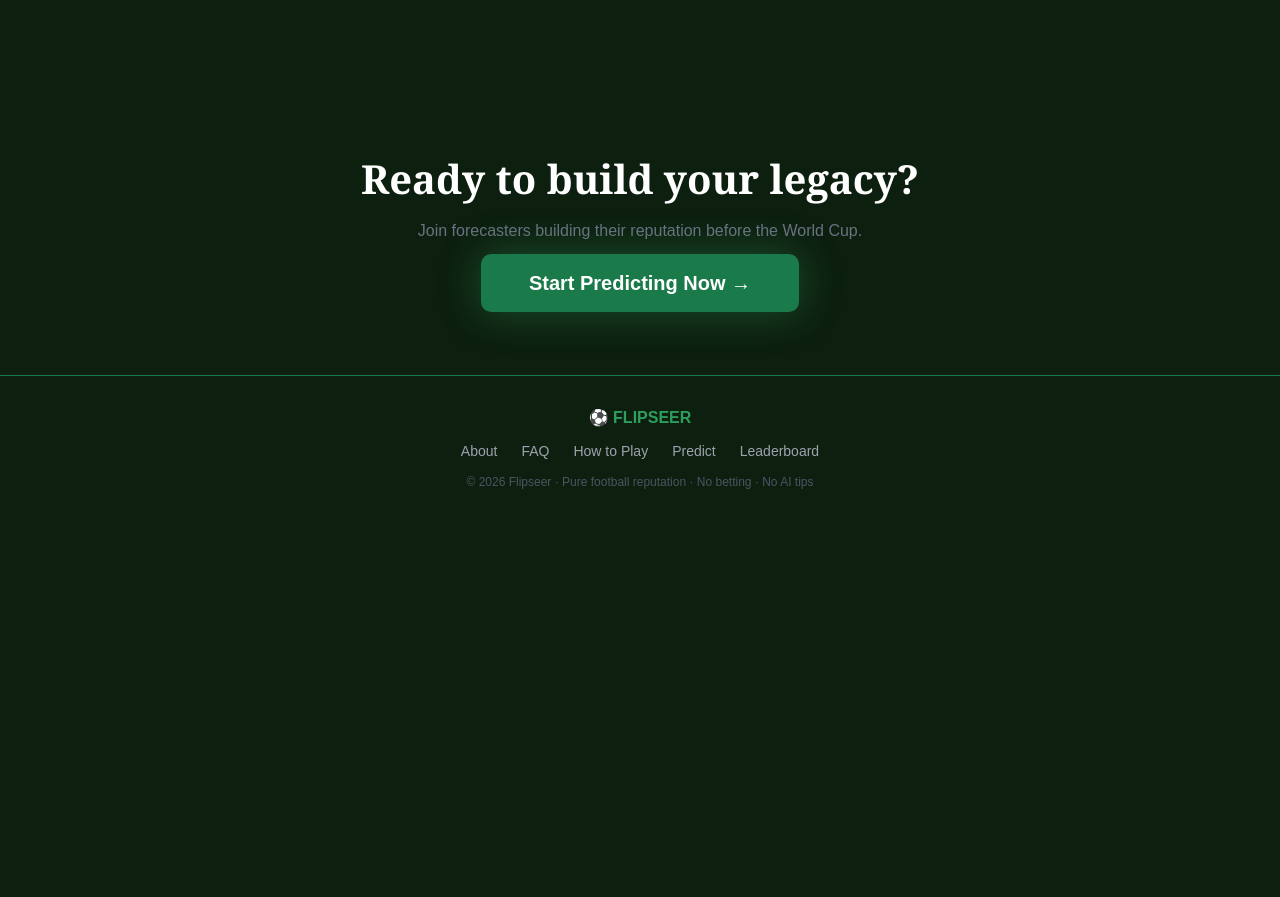
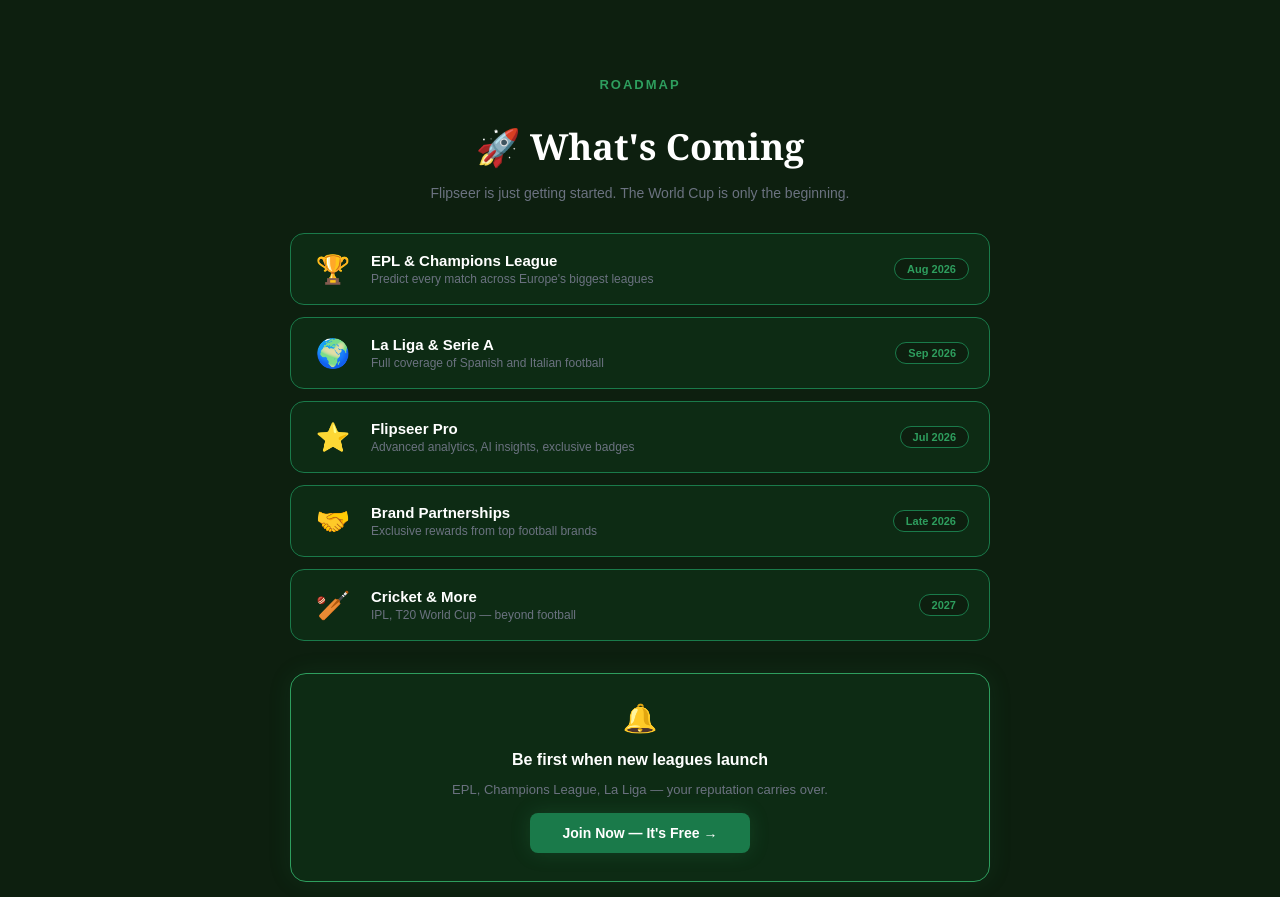
Before and after one commit to flipseer/flipseer, a Next.js app: page / in a window 1280 px wide. Shown: the part 1900-2797 px from the top of the page. Before the commit the page ends 2421 px from the top, so only its background shows below. Built offline with nearby package versions, Linux system fonts and the light colour scheme; no server answers; the database is empty.

Commit message:
Update page.tsx

```diff
--- a/app/page.tsx
+++ b/app/page.tsx
@@ -28,6 +28,14 @@ const FALLBACK_TICKER = [
   { country: 'Spain', username: 'Carlos', match: 'Spain vs Morocco', pick: 'Spain Win', confidence: 85 },
   { country: 'USA', username: 'Tyler', match: 'USA vs Canada', pick: 'USA Win', confidence: 70 },
   { country: 'Japan', username: 'Kenji', match: 'Germany vs Japan', pick: 'Japan Win', confidence: 60, upset: true },
+];
+
+const COMING_SOON = [
+  { icon: '🏆', title: 'EPL & Champions League', desc: "Predict every match across Europe's biggest leagues", date: 'Aug 2026' },
+  { icon: '🌍', title: 'La Liga & Serie A', desc: 'Full coverage of Spanish and Italian football', date: 'Sep 2026' },
+  { icon: '⭐', title: 'Flipseer Pro', desc: 'Advanced analytics, AI insights, exclusive badges', date: 'Jul 2026' },
+  { icon: '🤝', title: 'Brand Partnerships', desc: 'Exclusive rewards from top football brands', date: 'Late 2026' },
+  { icon: '🏏', title: 'Cricket & More', desc: 'IPL, T20 World Cup — beyond football', date: '2027' },
 ];
 
 export default function Home() {
@@ -84,12 +92,6 @@ export default function Home() {
     };
     fetchTicker();
   }, []);
-
-  const handleSubmit = async () => {
-    if (!email) return;
-    await supabase.from('waitlist').insert([{ email }]);
-    setSubmitted(true);
-  };
 
   const doubled = [...tickerItems, ...tickerItems];
 
@@ -233,6 +235,81 @@ export default function Home() {
         </div>
       </section>
 
+      {/* WHAT'S COMING */}
+      <section style={{ maxWidth: '700px', margin: '0 auto', padding: '0 20px 80px' }}>
+        <p style={{ textAlign: 'center', fontSize: '13px', color: '#2E9E5E', fontWeight: 'bold', letterSpacing: '2px', marginBottom: '12px' }}>ROADMAP</p>
+        <h2 style={{ textAlign: 'center', fontFamily: 'Georgia, serif', fontSize: '36px', marginBottom: '8px' }}>
+          🚀 What's Coming
+        </h2>
+        <p style={{ textAlign: 'center', color: '#6B7280', fontSize: '14px', marginBottom: '32px' }}>
+          Flipseer is just getting started. The World Cup is only the beginning.
+        </p>
+
+        <div style={{ display: 'flex', flexDirection: 'column', gap: '12px', marginBottom: '32px' }}>
+          {COMING_SOON.map(({ icon, title, desc, date }) => (
+            <div key={title} style={{
+              backgroundColor: '#0D2B14',
+              border: '1px solid #1A7A4A',
+              borderRadius: '14px',
+              padding: '18px 20px',
+              display: 'flex',
+              alignItems: 'center',
+              gap: '16px',
+              transition: 'border-color 0.2s',
+            }}>
+              <div style={{ fontSize: '28px', minWidth: '44px', textAlign: 'center' }}>{icon}</div>
+              <div style={{ flex: 1 }}>
+                <div style={{ fontSize: '15px', fontWeight: 'bold', color: 'white', marginBottom: '3px' }}>{title}</div>
+                <div style={{ fontSize: '12px', color: '#6B7280' }}>{desc}</div>
+              </div>
+              <div style={{
+                fontSize: '11px',
+                color: '#2E9E5E',
+                fontWeight: 'bold',
+                backgroundColor: '#0D1F0F',
+                border: '1px solid #1A7A4A',
+                padding: '4px 12px',
+                borderRadius: '999px',
+                whiteSpace: 'nowrap',
+              }}>
+                {date}
+              </div>
+            </div>
+          ))}
+        </div>
+
+        {/* NOTIFY ME */}
+        <div style={{
+          textAlign: 'center',
+          padding: '28px 20px',
+          backgroundColor: '#0D2B14',
+          border: '1px solid #2E9E5E',
+          borderRadius: '16px',
+          boxShadow: '0 0 24px rgba(46,158,94,0.1)',
+        }}>
+          <div style={{ fontSize: '28px', marginBottom: '8px' }}>🔔</div>
+          <p style={{ fontSize: '16px', fontWeight: 'bold', color: 'white', marginBottom: '6px' }}>
+            Be first when new leagues launch
+          </p>
+          <p style={{ fontSize: '13px', color: '#6B7280', marginBottom: '16px' }}>
+            EPL, Champions League, La Liga — your reputation carries over.
+          </p>
+          <a href="/auth" style={{
+            display: 'inline-block',
+            backgroundColor: '#1A7A4A',
+            color: 'white',
+            padding: '12px 32px',
+            borderRadius: '8px',
+            textDecoration: 'none',
+            fontWeight: 'bold',
+            fontSize: '14px',
+            boxShadow: '0 0 20px rgba(46,158,94,0.2)',
+          }}>
+            Join Now — It's Free →
+          </a>
+        </div>
+      </section>
+
       {/* READY CTA */}
       <section style={{ textAlign: 'center', padding: '40px 20px 80px' }}>
         <h2 style={{ fontFamily: 'Georgia, serif', fontSize: '40px', marginBottom: '16px' }}>Ready to build your legacy?</h2>
```
